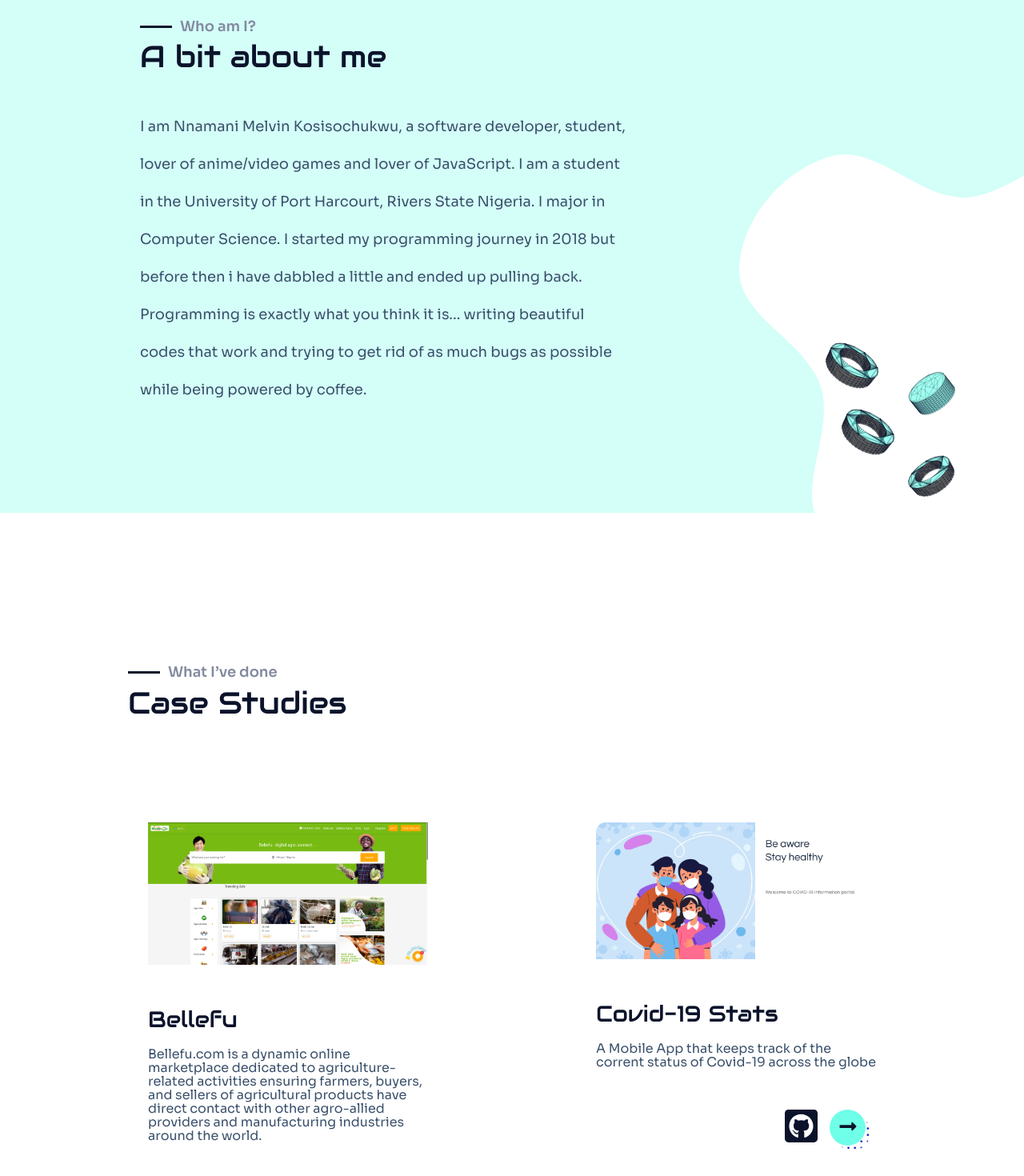
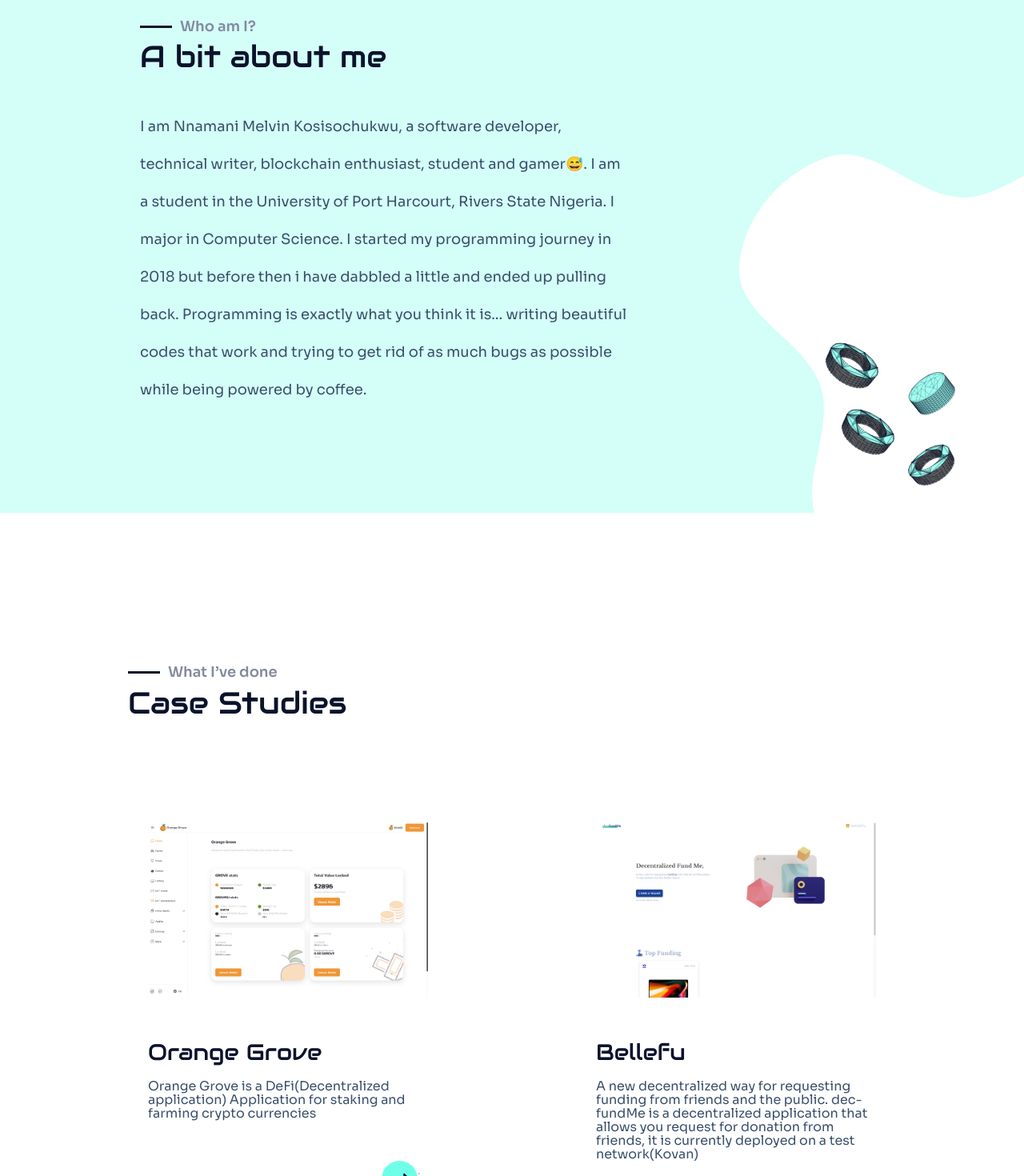
Before and after one commit to MelvinManni/portfolio-v3, a React (Create React App) app: page / in a window 1280 px wide. Shown: the part 1000-2470 px from the top of the page at 80% size. Built offline with nearby package versions, Linux system fonts and the light colour scheme.

Commit message:
feat: updated site description and projects

```diff
--- a/public/index.html
+++ b/public/index.html
@@ -6,7 +6,7 @@
   <link rel="icon" href="%PUBLIC_URL%/logo192.png" />
   <meta name="viewport" content="width=device-width, initial-scale=1" />
   <meta name="theme-color" content="#000000" />
-  <meta name="description" content="Web site created using create-react-app" />
+  <meta name="description" content="Personal portfolio to an extraodinary being and an amazing developer; Check it out!" />
   <link rel="apple-touch-icon" href="%PUBLIC_URL%/logo192.png" />
   <!--
       manifest.json provides metadata used when your web app is installed on a
--- a/src/components/Navbar/index.js
+++ b/src/components/Navbar/index.js
@@ -113,7 +113,7 @@ const Toggle = styled.button`
 const route = [
   { name: "Home", path: "/" },
   { name: "Contact", path: "/contact" },
-  { name: "Experience", path: "/experience" },
+  // { name: "Experience", path: "/experience" },
 ];
 
 export default function Navbar(props) {
@@ -127,7 +127,7 @@ export default function Navbar(props) {
         <Logo to="/">
           <LogoImage src={logo} />
           <LogoText color="logo" size="18" height="19.08">
-            Frontend <br />
+            Software <br />
             Developer
           </LogoText>
         </Logo>
--- a/src/components/variables.js
+++ b/src/components/variables.js
@@ -4,8 +4,24 @@ import kyleads from "../assets/images/projects/kyleads.png";
 import coolCollage from "../assets/images/projects/cool-collage.png";
 import covid from "../assets/images/projects/covid.png";
 import cgpa from "../assets/images/projects/cgpa.png";
+import decfundme from "../assets/images/projects/dec-fundMe.png";
+import orangegrove from "../assets/images/projects/orangegrove.png";
 
 export const projects = [
+  {
+    title: "Orange Grove",
+    description:
+      "Orange Grove is a DeFi(Decentralized application) Application for staking and farming crypto currencies",
+    img: orangegrove,
+    link: "https://orangegrove.finance/",
+  },
+  {
+    title: "Bellefu",
+    description:
+      "A new decentralized way for requesting funding from friends and the public. dec-fundMe is a decentralized application that allows you request for donation from friends, it is currently deployed on a test network(Kovan)",
+    img: decfundme,
+    link: "https://dec-fundme.netlify.app/",
+  },
   {
     title: "Bellefu",
     description:
--- a/src/pages/Contact/index.js
+++ b/src/pages/Contact/index.js
@@ -57,9 +57,9 @@ export default function Contact() {
         <Text color="black" weight={600} size={18} lineHeight={19} mb={20}>
           Get official and shoot me a Mail
         </Text>
-        <a href="mailto:melvinmanni@gmail.com">
+        <a href="mailto:melvinnnamanni@gmail.com">
           <Text color="email" weight={600} size={18} lineHeight={19}>
-            melvinmanni@gmail.com
+            melvinnnamanni@gmail.com
           </Text>
         </a>
       </Section>
--- a/src/pages/Home/WhoAmI.js
+++ b/src/pages/Home/WhoAmI.js
@@ -39,7 +39,7 @@ export default function WhoAmI() {
         <StyledTitle mb={4}>Who am I?</StyledTitle>
         <Title mb={40}>A bit about me</Title>
         <Text size={18} lineHeight={47}>
-          I am Nnamani Melvin Kosisochukwu, a software developer, student, lover of anime/video games and lover of JavaScript. I am a student in the University
+          I am Nnamani Melvin Kosisochukwu, a software developer, technical writer, blockchain enthusiast, student and gamer😅. I am a student in the University
           of Port Harcourt, Rivers State Nigeria. I major in Computer Science. I started my programming journey in 2018 but before then i have dabbled a little
           and ended up pulling back. Programming is exactly what you think it is... writing beautiful codes that work and trying to get rid of as much bugs as
           possible while being powered by coffee.
@@ -56,10 +56,10 @@ export default function WhoAmI() {
         <Bounce start={14} time="0.7s" right={80} bottom={125}>
           <VectorImg src={vector3} />
         </Bounce>
+      </Hide>
         <Bounce right={80} bottom={5}>
           <VectorImg src={vector2} />
         </Bounce>
-      </Hide>
     </Section>
   );
 }
```
Also changed, not shown: src/assets/images/projects/dec-fundMe.png (added), src/assets/images/projects/orangegrove.png (added).
